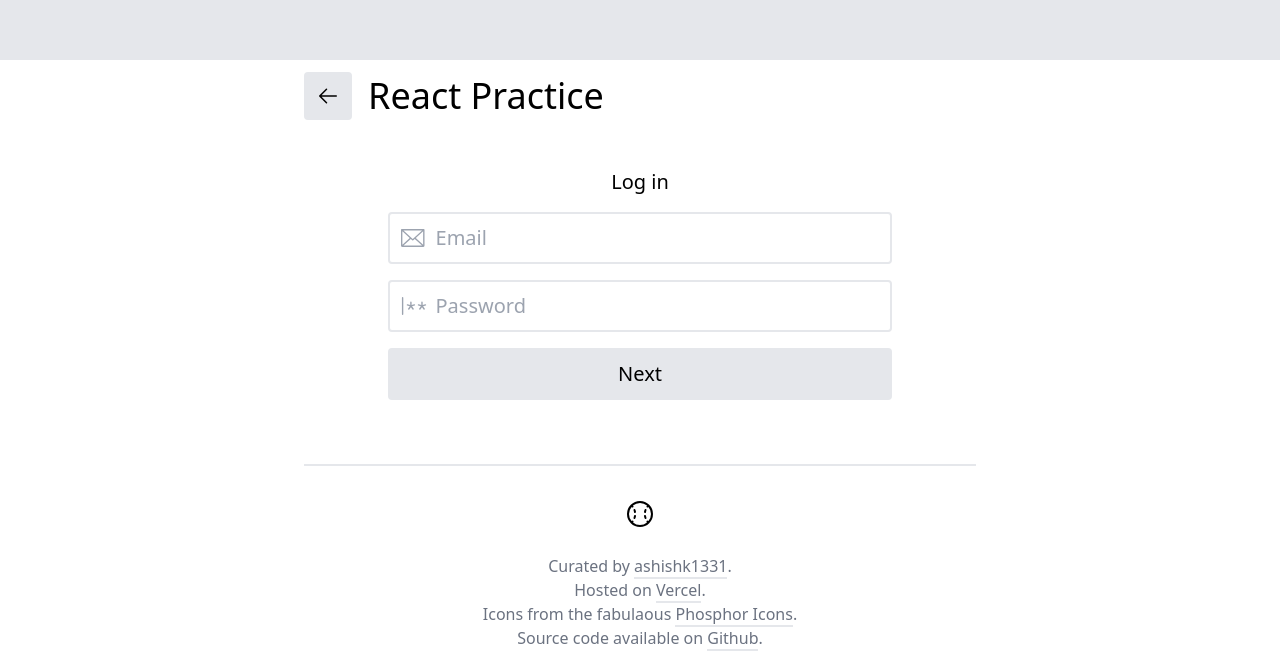
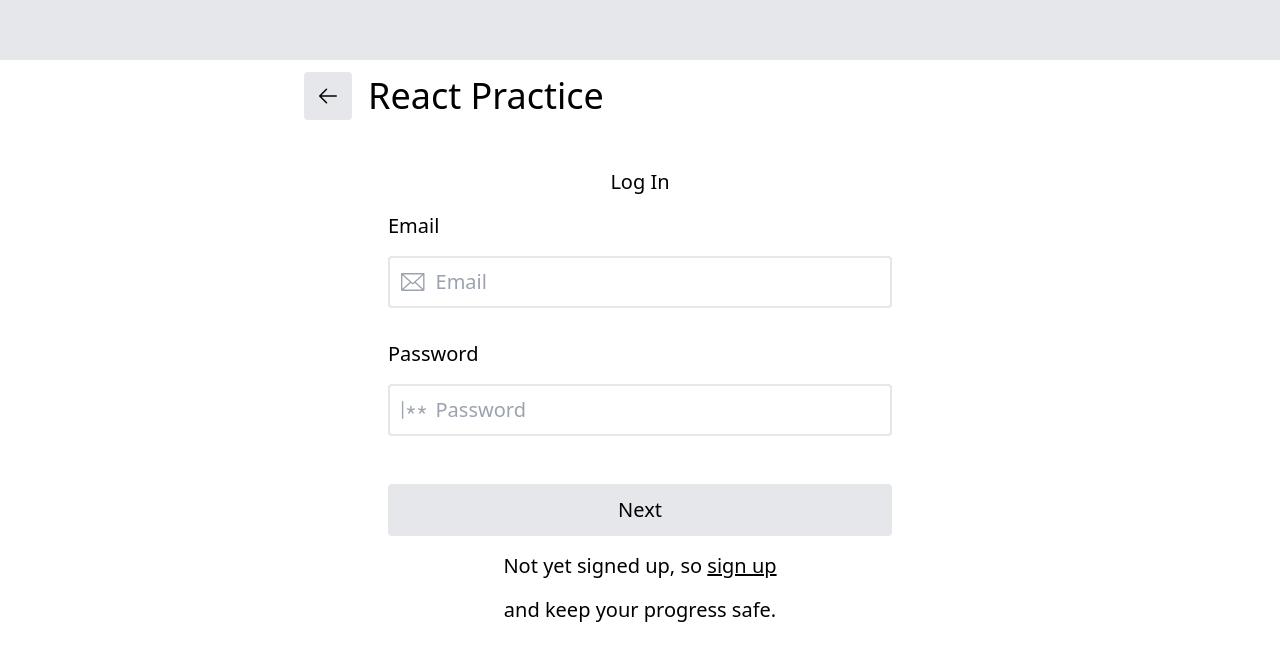
Before and after one commit to ashishk1331/ProjectCheckList, a Next.js app in the folder next-app/: page /login in a window 1280 px wide. Shown: the part 132-800 px from the top of the page. Built offline with nearby package versions, Linux system fonts and the light colour scheme.

Commit message:
Check uncheck tasks

```diff
--- a/next-app/components/Header.jsx
+++ b/next-app/components/Header.jsx
@@ -1,21 +1,41 @@
-import Button from './Button'
-import { formatDistance, subDays } from 'date-fns'
-import Image from 'next/image'
-import Link from 'next/link'
+import { supabase } from "../util/SupabaseClient";
+import Button from "./Button";
+import { formatDistance, subDays } from "date-fns";
+import Image from "next/image";
+import Link from "next/link";
+import { useState, useEffect } from "react";
 
-export default function Header(props){
+export default function Header(props) {
+
     return (
         <header className="flex flex-wrap items-center gap-3 mt-36 md:mt-24">
-        <Image src={props.icon} width={520} height={520} alt="Rocklee" className="rounded-full w-28 md:w-48 h-28 md:h-48 aspect-square border-2 bg-white"/>
+            <Image
+                src={props.icon}
+                width={520}
+                height={520}
+                alt="Rocklee"
+                className="rounded-full w-28 md:w-48 h-28 md:h-48 aspect-square border-2 bg-white"
+            />
             <div className="flex flex-col order-last w-full sm:w-fit sm:order-none items-left gap-1 mt-auto mb-1">
-          <h1 className="text-4xl font-medium">{props.title}</h1>
-          <p>last edited {formatDistance(new Date(), new Date(props.editedAt), { addSuffix: true })}</p>
+                <h1 className="text-4xl font-medium">{
+                    props.user ? props.user.email.substring(0, props.user.email.indexOf('@')) : props.title
+                }</h1>
+                <p>
+                    last edited
+                    {" "}
+                    {formatDistance(new Date(), new Date(props.editedAt), {
+                        addSuffix: true,
+                    })}
+                </p>
             </div>
+            {
+                props.user ?
+                <Button cl="mt-auto ml-auto" onClick={props.handleSignOut}>Log out</Button>
+                :
                 <Link href="/login" className="mt-auto ml-auto">
-          <Button>
-            Log in
-          </Button>
+                    <Button>Log in</Button>
                 </Link>
+            }
         </header>
-	)
+    );
 }
--- /dev/null
+++ b/next-app/components/Spinner.jsx
@@ -0,0 +1,9 @@
+import { Spinner } from '@phosphor-icons/react'
+
+export default function Loader(props){
+	return (
+		<div className="absolute inset-0 w-full h-full z-10 flex backdrop-filter backdrop-blur-[1px] bg-gray-600/10 rounded">
+			<Spinner className="w-8 h-8 animate-spin m-auto" />
+		</div>
+	)
+}
--- a/next-app/components/Task.jsx
+++ b/next-app/components/Task.jsx
@@ -1,9 +1,12 @@
-import { TreeEvergreen, Check, BookmarkSimple } from '@phosphor-icons/react'
+import { ArrowClockwise, Check, BookmarkSimple } from '@phosphor-icons/react'
 import Button from './Button'
 import Image from 'next/image'
 import Link from 'next/link'
 
 export default function Task(props){
+
+	const done = props.completed.includes(props.id)
+
 	return (
 		<li className="flex flex-wrap items-center gap-3 my-4 border-2 rounded p-3">
 			<Image
@@ -18,12 +21,17 @@ export default function Task(props){
 					{props.title}
 				</Link>
 			</h1>
-			<Button cl="ml-auto">
-				<Check className="w-6 h-6" />
+			<Button cl="ml-auto" onClick={() => {
+				console.log('clieckde')
+				props.updateCompleted(props.id)
+			}}>
+				{
+					done ? <ArrowClockwise className="w-6 h-6" /> : <Check className="w-6 h-6" />
+				}
 			</Button>
-			<Button>
+{/*			<Button>
 				<BookmarkSimple className="w-6 h-6" />
-			</Button>
+			</Button>*/}
 		</li>
 	)
 }
--- a/next-app/package.json
+++ b/next-app/package.json
@@ -10,6 +10,7 @@
   },
   "dependencies": {
     "@notionhq/client": "^2.2.3",
+    "@supabase/supabase-js": "^2.20.0",
     "date-fns": "^2.29.3",
     "eslint": "8.37.0",
     "eslint-config-next": "13.2.4",
--- a/next-app/pages/login.jsx
+++ b/next-app/pages/login.jsx
@@ -1,49 +1,194 @@
-import Footer from '../components/Footer'
-import Button from '../components/Button'
-import { ArrowLeft, Envelope, Password } from '@phosphor-icons/react'
-import Link from 'next/link'
+import Footer from "../components/Footer";
+import Button from "../components/Button";
+import Spinner from "../components/Spinner"
+import {
+	ArrowLeft,
+	Envelope,
+	Password,
+	WarningCircle,
+} from "@phosphor-icons/react";
+import Link from "next/link";
+import Head from 'next/head'
+import { useRouter } from "next/router";
+import { supabase } from "../util/SupabaseClient";
+import { useState } from "react";
 
-export default function Login(props){
+export default function Login(props) {
+	const [signUp, setSignUp] = useState(false);
+	const [error, setError] = useState(null);
+	const [ isLoading, setIsLoading ] = useState(false)
+	const router = useRouter();
+
+	async function handleSubmit(e) {
+		e.preventDefault();
+		setIsLoading(true)
+
+		const email = e.target.email.value,
+			password = e.target.pass.value;
+
+		try {
+			if (signUp) {
+				const { data, error } = await supabase.auth.signUp({
+					email,
+					password,
+				});
+
+				if (!error) {
+					router.push("/");
+				} else {
+					setError(error.message);
+				}
+			} else {
+				const { data, error } = await supabase.auth.signInWithPassword({
+					email,
+					password,
+				});
+
+				if (!error) {
+					router.push("/");
+				} else {
+					setError(error.message);
+				}
+			}
+		} catch (err) {
+			setError(JSON.stringify(err, null, 2));
+			console.log("error occured", err);
+		} finally {
+			e.target.reset();
+			setIsLoading(false)
+		}
+	}
 
 	return (
 		<>
+			<Head>
+				<title>Hop In!</title>
+				<meta
+					name="description"
+					content="Generated by create next app"
+				/>
+				<meta
+					name="viewport"
+					content="width=device-width, initial-scale=1"
+				/>
+				<link
+					rel="apple-touch-icon"
+					sizes="180x180"
+					href="/apple-touch-icon.png"
+				/>
+				<link
+					rel="icon"
+					type="image/png"
+					sizes="32x32"
+					href="/favicon-32x32.png"
+				/>
+				<link
+					rel="icon"
+					type="image/png"
+					sizes="16x16"
+					href="/favicon-16x16.png"
+				/>
+				<link rel="manifest" href="/site.webmanifest" />
+			</Head>
 			<div className="w-full h-48 bg-gray-200 " />
 			<main className="p-3 px-6 max-w-[720px] mx-auto">
 				<div className="flex items-center gap-4">
 					<Link href="/">
 						<Button>
-							<ArrowLeft className="w-6 h-6"/>
+							<ArrowLeft className="w-6 h-6" />
 						</Button>
 					</Link>
-					<h1 className="text-4xl">
-						React Practice
-					</h1>
+					<h1 className="text-4xl">React Practice</h1>
 				</div>
 
-				<form className="w-full my-12 flex flex-col items-center gap-4 text-xl w-full sm:w-[75%] mx-auto" onSubmit={e => {
-					e.preventDefault();
-				}}>
+				<form
+					className="relative w-full my-12 flex flex-col items-center gap-4 text-xl w-full sm:w-[75%] mx-auto"
+					onSubmit={handleSubmit}
+				>
 
-					<h3>Log in</h3>
+					{ isLoading && <Spinner /> }
 
-					<label htmlFor="email" className="flex items-center gap-2 p-2 border-2 rounded w-full">
-						<Envelope weight="light" className="w-8 h-8 fill-gray-400" />
-						<input type="email" id="email" placeholder="Email" className="w-full outline-none" required />
+					<h3>{signUp ? "Sign Up" : "Log In"}</h3>
+
+					{error && (
+						<div className="w-full bg-gray-200 p-4 flex items-center gap-4">
+							<WarningCircle className="w-6 h-6 mt-1" />
+							<p>{error}</p>
+						</div>
+					)}
+
+					<h3 className="w-full">Email</h3>
+					<label
+						htmlFor="email"
+						className="flex items-center gap-2 p-2 border-2 rounded w-full"
+					>
+						<Envelope
+							weight="light"
+							className="w-8 h-8 fill-gray-400"
+						/>
+						<input
+							type="email"
+							id="email"
+							name="email"
+							placeholder="Email"
+							className="w-full outline-none"
+							required
+						/>
 					</label>
 
-					<label htmlFor="pass" className="flex items-center gap-2 p-2 border-2 rounded w-full">
-						<Password weight="light" className="w-8 h-8 fill-gray-400" />
-						<input type="password" id="pass" placeholder="Password" className="w-full outline-none" required />
+					<h3 className="w-full mt-4">Password</h3>
+					<label
+						htmlFor="pass"
+						className="flex items-center gap-2 p-2 border-2 rounded w-full"
+					>
+						<Password
+							weight="light"
+							className="w-8 h-8 fill-gray-400"
+						/>
+						<input
+							type="password"
+							id="pass"
+							name="pass"
+							placeholder="Password"
+							className="w-full outline-none"
+							required
+						/>
 					</label>
 
-					<Button cl="w-full" type="submit">
+					<Button cl="w-full mt-8" type="submit">
 						Next
 					</Button>
 
+					{signUp ? (
+						<p>
+							Already a member{" "}
+							<a
+								href="#"
+								className="underline"
+								onClick={(e) => setSignUp(!signUp)}
+							>
+								log in
+							</a>
+						</p>
+					) : (
+						<>
+							<p>
+								Not yet signed up, so{" "}
+								<a
+									href="#"
+									className="underline"
+									onClick={(e) => setSignUp(!signUp)}
+								>
+									sign up
+								</a>
+							</p>
+							<p>and keep your progress safe.</p>
+						</>
+					)}
 				</form>
 
 				<Footer />
 			</main>
 		</>
-	)
+	);
 }
--- /dev/null
+++ b/next-app/util/SupabaseClient.js
@@ -0,0 +1,4 @@
+import { createClient } from '@supabase/supabase-js'
+
+// Create a single supabase client for interacting with your database
+export const supabase = createClient(' https://ymdiloptwluxxesoawke.supabase.co', 'eyJhbGciOiJIUzI1NiIsInR5cCI6IkpXVCJ9.eyJpc3MiOiJzdXBhYmFzZSIsInJlZiI6InltZGlsb3B0d2x1eHhlc29hd2tlIiwicm9sZSI6ImFub24iLCJpYXQiOjE2ODE0MTE0MjMsImV4cCI6MTk5Njk4NzQyM30.z7ByoSLsKb7a78xM1ncqNsAyX0_aMv3nPz0xjGiDeQ0')
```
Also changed, not shown: next-app/pages/index.jsx (+79 -2 lines), next-app/pages/posts/[id].jsx (+14 -7 lines), 1 other file (tests, documents, lock files or other folders). Lines whose indentation alone changed are shown as unchanged.
